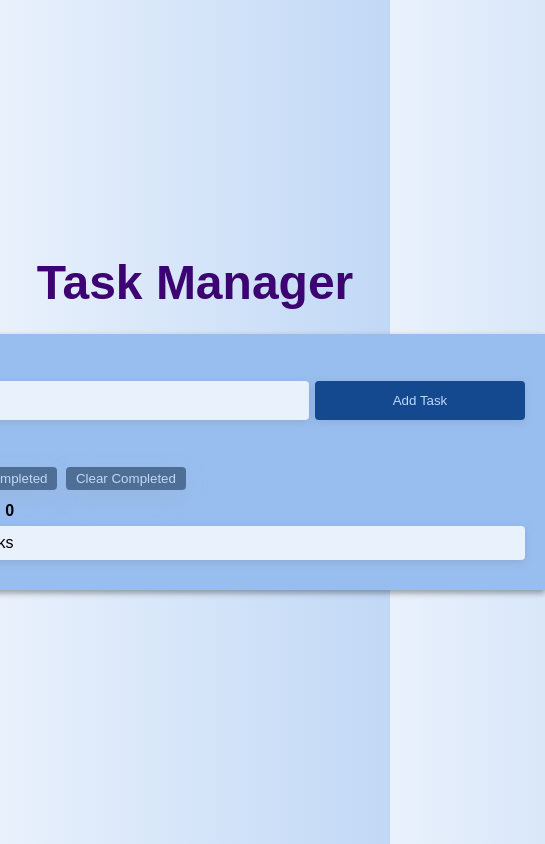
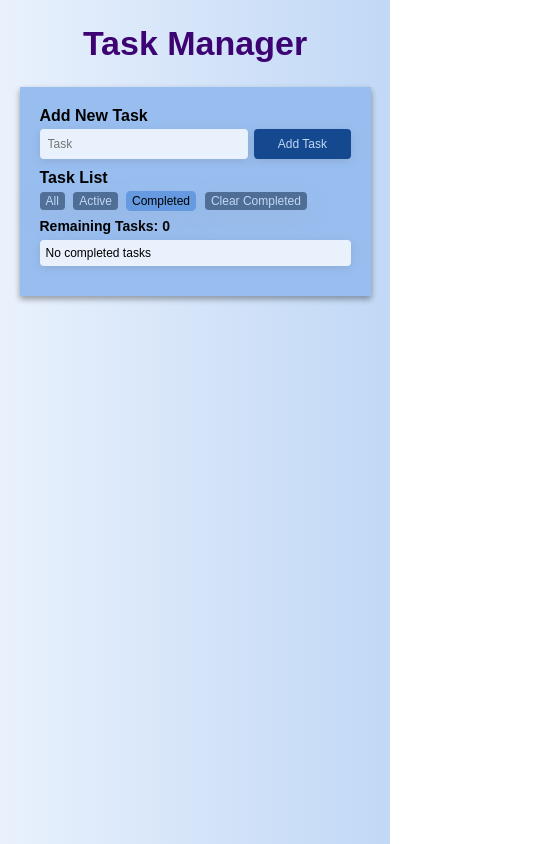
Before and after one commit to J-Sadiq/task-manager, a plain HTML site: page index.html in a window 390 px wide. Both pictures are taken after a click on the button "Completed". Shown: the whole page, 545 px wide, since content can reach past the window. Drawn offline with Linux system fonts and the light colour scheme.

Commit message:
Finish the styling part

```diff
--- a/styles.css
+++ b/styles.css
@@ -12,29 +12,28 @@
 }
 
 body {
-  height: 100vh;
   font-family: Arial, Helvetica, sans-serif;
   display: flex;
   flex-direction: column;
   align-items: center;
-  justify-content: center;
   background: linear-gradient(to right, var(--bg-start), var(--bg-end));
 }
 
 header h1 {
-  font-size: clamp(30px, 48px, 80px);
-  margin-bottom: 24px;
+  font-size: 48px;
+  margin: 24px auto;
   color: #3d0372;
 }
 
 main {
   background-color: var(--bg-box);
   padding: 20px;
-  width: clamp(400px, 700px, 900px);
+  width: 70%;
   height: fit-content;
   display: flex;
   flex-direction: column;
   gap: 20px;
+  margin-bottom: 24px;
   box-shadow:
     rgba(0, 0, 0, 0.16) 0px 3px 6px,
     rgba(0, 0, 0, 0.23) 0px 3px 6px;
@@ -70,7 +69,17 @@ button[type="submit"] {
   background-color: #14498f;
   color: #c1d8f6;
   box-shadow: rgba(99, 99, 99, 0.2) 0px 2px 8px 0px;
+  transition: all 0.3s ease;
 }
+button[type="submit"]:hover,
+button[type="submit"]:focus {
+  cursor: pointer;
+  background-color: #659ae0;
+  color: black;
+  transform: scaleY(1.1);
+  outline: none;
+}
+
 h2 {
   font-size: clamp(16px, 20px, 28px);
   font-weight: 600;
@@ -85,6 +94,15 @@ h2 {
   background-color: rgba(9, 32, 62, 0.5);
   margin: 0px 4px 12px 0;
   color: #c1d8f6;
+  transition: all 0.3s ease;
+}
+.btn-filter:hover,
+.btn-filter:focus {
+  cursor: pointer;
+  background-color: #659ae0;
+  color: black;
+  transform: scaleY(1.1);
+  outline: none;
 }
 
 #remaining-tasks {
@@ -93,19 +111,20 @@ h2 {
   margin-bottom: 6px;
 }
 
-#tasks {
-  width: 100%;
-}
-
 #tasks li {
   display: flex;
   justify-content: space-between;
+  flex-wrap: wrap;
   gap: 4px;
   padding: 8px;
   margin-bottom: 10px;
-  background-color: var(--input);
   box-shadow: rgba(99, 99, 99, 0.2) 0px 2px 8px 0px;
   border-radius: 4px;
+  align-items: center;
+  gap: 8px;
+}
+li {
+  background-color: var(--input);
 }
 
 #tasks li button {
@@ -113,9 +132,12 @@ h2 {
   border: none;
   border-radius: 4px;
   box-shadow: rgba(149, 157, 165, 0.2) 0px 8px 24px;
+  flex-shrink: 0;
 }
 #tasks li span {
-  flex: 2;
+  width: 50%;
+  overflow-wrap: anywhere;
+  white-space: normal;
 }
 
 #tasks li button[data-action="delete"] {
@@ -126,4 +148,67 @@ h2 {
 #tasks li button[data-action="edit"] {
   background-color: rgba(10, 150, 24, 0.7);
   flex: 1;
+  transition: all 0.3s ease;
 }
+
+#tasks li button[data-action="delete"]:hover,
+#tasks li button[data-action="delete"]:focus,
+#tasks li button[data-action="edit"]:hover,
+#tasks li button[data-action="edit"]:focus {
+  cursor: pointer;
+  transform: scale(1.05);
+  outline: none;
+}
+.completed {
+  background-color: rgb(197, 244, 197);
+}
+
+@media (max-width: 640px) {
+  main {
+    width: 85%;
+  }
+}
+
+@media (max-width: 500px) {
+  main {
+    width: 90%;
+  }
+}
+
+@media (max-width: 410px) {
+  header h1 {
+    font-size: 34px;
+  }
+  main {
+    gap: 10px;
+  }
+  .btn-filter {
+    padding: 2px 6px;
+    font-size: 12px;
+    margin: 0px 4px 8px 0;
+  }
+  h2 {
+    font-size: 16px;
+  }
+  #task {
+    padding: 8px;
+    font-size: 12px;
+  }
+
+  button[type="submit"] {
+    font-size: 12px;
+  }
+
+  #remaining-tasks {
+    font-size: 14px;
+  }
+
+  #tasks li {
+    padding: 6px;
+    font-size: 12px;
+  }
+  #tasks li button {
+    padding: 3px 6px;
+    font-size: 12px;
+  }
+}
```
